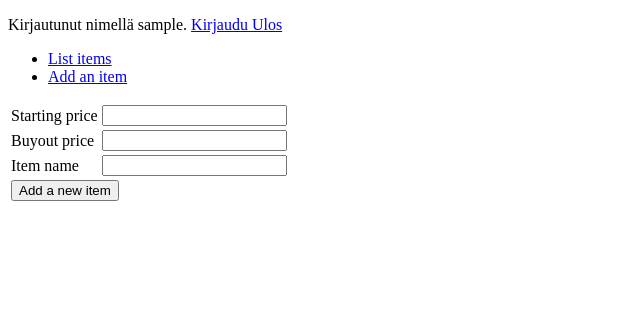
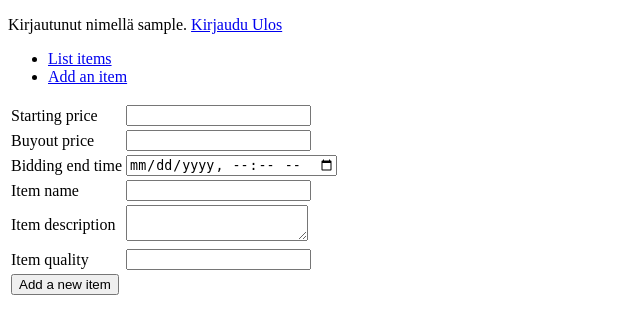
Before and after one commit to laurivaananen/Huutokauppa, a Flask app: page /items/new/ in a window 1280 px wide. Shown: the top 334 px of the page, without its empty margins (0-640 px from the left). Run offline with Flask 2, Linux system fonts and the light colour scheme; a user stored in the database is signed in; tables that the repository leaves empty hold one stand-in row (values such as "Sample post").

Commit message:
Adding item now adds all the information except datetime

```diff
--- a/application/__init__.py
+++ b/application/__init__.py
@@ -42,5 +42,6 @@ def load_user(user_id):
 
 try:
     db.create_all()
+    db.session().add()
 except:
     pass
--- a/application/auth/models.py
+++ b/application/auth/models.py
@@ -59,6 +59,8 @@ class AccountInformation(db.Model):
     city = db.Column(db.Integer, db.ForeignKey('City.id'), nullable=False)
     postal_code = db.Column(db.Integer, db.ForeignKey('PostalCode.id'), nullable=False)
     street_address = db.Column(db.Integer, db.ForeignKey('StreetAddress.id'), nullable=False)
+
+    items = db.relationship('Item', backref='AccountInformation', lazy=True)
 
     def __init__(self, email_address, password, phone_number, country, city, postal_code, street_address):
         self.email_address = email_address
--- a/application/items/forms.py
+++ b/application/items/forms.py
@@ -1,17 +1,20 @@
 from flask_wtf import FlaskForm
-from wtforms import StringField, IntegerField, BooleanField, validators, ValidationError
+from wtforms import StringField, IntegerField, BooleanField, DateTimeField, validators, ValidationError, TextAreaField
 
 class ItemForm(FlaskForm):
+    name = StringField("Item name", [validators.Length(min=2)])
     starting_price = IntegerField("Starting price", [validators.NumberRange(min=1)])
-    buyout_price = IntegerField("Buyout price", [validators.InputRequired()])
+    buyout_price = IntegerField("Buyout price", [validators.InputRequired(), validators.NumberRange(min=5)])
 
     def validate_buyout_price(form, field):
-        try:
+        if type(field.data) is int and type(form.starting_price.data) is int:
             if field.data < form.starting_price.data:
                 raise ValidationError("Buyout price has to be bigger then starting price")
-        except:
-            raise ValidationError("Error validating input")
-    name = StringField("Item name", [validators.Length(min=2)])
+
+    bidding_end = DateTimeField("Bidding end time", [validators.InputRequired()])
+    description = TextAreaField("Item description", [validators.Length(min=1, max=4096)])
+    quality = IntegerField("Item quality", [validators.InputRequired()])
+
 
     class Meta:
         csrf = False
--- a/application/items/views.py
+++ b/application/items/views.py
@@ -1,8 +1,9 @@
 from application import app, db
 from flask import redirect, render_template, request, url_for
 from flask_login import login_required, current_user
-from application.items.models import Item
+from application.items.models import Item, Quality, Image
 from application.items.forms import ItemForm
+from application.extensions import get_or_create
 
 @app.route("/items", methods=["GET"])
 def items_index():
@@ -31,10 +32,15 @@ def items_create():
     if not form.validate():
         return render_template("items/new.html", form=form)
 
+    quality_id = get_or_create(db.session, Quality, name=form.quality.data)
+
     item = Item(starting_price = form.starting_price.data,
                 buyout_price = form.buyout_price.data,
                 name = form.name.data,
-                account_id = current_user.id)
+                account_information_id = current_user.id,
+                quality_id = quality_id.id,
+                description = form.description.data,
+                bidding_end = form.bidding_end.data)
 
     db.session().add(item)
     db.session().commit()
--- a/application/templates/items/new.html
+++ b/application/templates/items/new.html
@@ -35,6 +35,22 @@
         </tr>
         <tr>
             <td>
+                {{ form.bidding_end.label }}
+            </td>
+            <td>
+                <input type="datetime-local" name="{{ form.bidding_end.name }}" id="{{ form.bidding_end_id }}">
+                <!-- {{ form.bidding_end }} -->
+            </td>
+            <td>
+                <ul>
+                    {% for error in form.bidding_end.errors %}
+                    <li>{{ error }}</li>
+                    {% endfor %}
+                </ul>
+            </td>
+        </tr>
+        <tr>
+            <td>
                 {{ form.name.label }}
             </td>
             <td>
@@ -49,6 +65,36 @@
             </td>
         </tr>
         <tr>
+            <td>
+                {{ form.description.label }}
+            </td>
+            <td>
+                {{ form.description }}
+            </td>
+            <td>
+                <ul>
+                    {% for error in form.description.errors %}
+                    <li>{{ error }}</li>
+                    {% endfor %}
+                </ul>
+            </td>
+        </tr>
+        <tr>
+            <td>
+                {{ form.quality.label }}
+            </td>
+            <td>
+                {{ form.quality }}
+            </td>
+            <td>
+                <ul>
+                    {% for error in form.quality.errors %}
+                    <li>{{ error }}</li>
+                    {% endfor %}
+                </ul>
+            </td>
+        </tr>
+        <tr>
             <td colspan="2">
                 <input type="submit" value="Add a new item"/>
             </td>
```
Also changed, not shown: application/items/models.py (+45 -3 lines).
